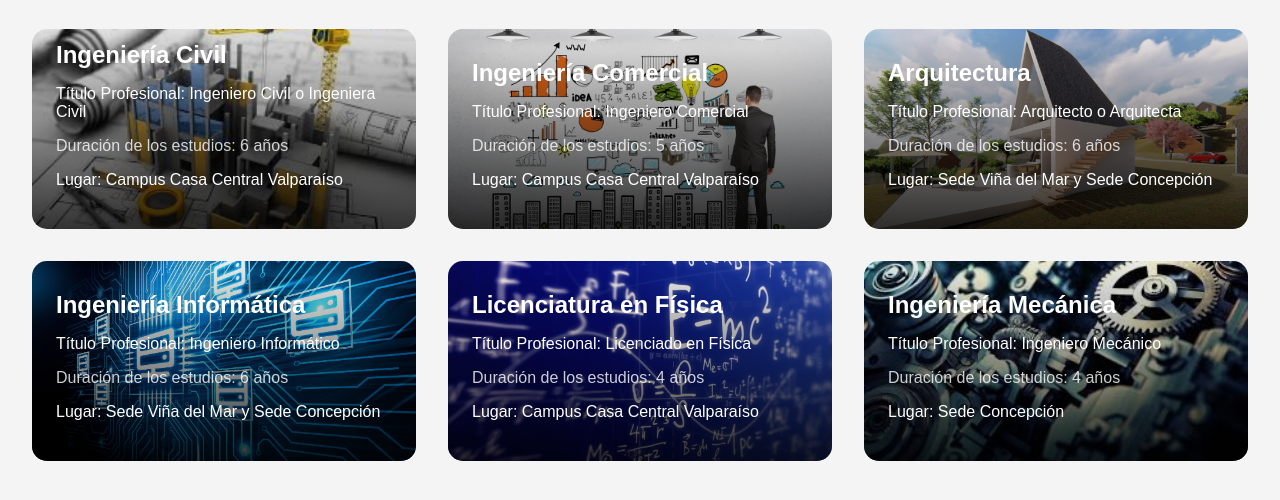
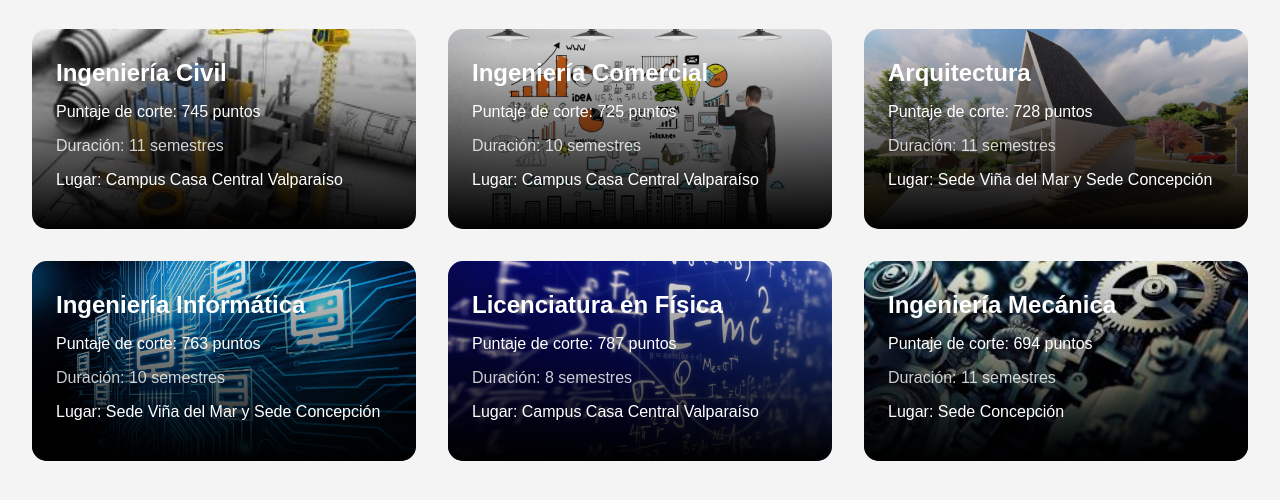
Before and after one commit to felosandoval/USMAdmissions, a React app: page /carreras in a window 1280 px wide. Shown: the part 184-684 px from the top of the page. Built offline with nearby package versions, Linux system fonts and the light colour scheme.

Commit message:
cambio de atributos de carreras

```diff
--- a/package.json
+++ b/package.json
@@ -11,7 +11,7 @@
     "react": "^17.0.2",
     "react-dom": "^17.0.2",
     "react-icons": "^4.12.0",
-    "react-router-dom": "^6.27.0"
+    "react-router-dom": "^6.28.0"
   },
   "devDependencies": {
     "@babel/core": "^7.15.0",
--- a/src/pages/CarrerasPage.jsx
+++ b/src/pages/CarrerasPage.jsx
@@ -7,48 +7,48 @@ const imagenes = require.context('../assets/carreras', false, /\.(png|jpe?g|svg)
 
 const carreras = [
     {   titulo: "Ingeniería Civil",
-        profesional: "Título Profesional: Ingeniero Civil o Ingeniera Civil",
-        duracion: "Duración de los estudios: 6 años",
+        profesional: "Puntaje de corte: 745 puntos",
+        duracion: "Duración: 11 semestres",
         lugar: "Lugar: Campus Casa Central Valparaíso",
 
         imagen: imagenes("./ingenieria_civil.jpg")
     },
 
     {   titulo: "Ingeniería Comercial",
-        profesional: "Título Profesional: Ingeniero Comercial",
-        duracion: "Duración de los estudios: 5 años",
+        profesional: "Puntaje de corte: 725 puntos",
+        duracion: "Duración: 10 semestres",
         lugar: "Lugar: Campus Casa Central Valparaíso",
 
         imagen: imagenes("./ingenieria-comercial.jpg")
     },
 
     {   titulo: "Arquitectura",
-        profesional: "Título Profesional: Arquitecto o Arquitecta",
-        duracion: "Duración de los estudios: 6 años",
+        profesional: "Puntaje de corte: 728 puntos",
+        duracion: "Duración: 11 semestres",
         lugar: "Lugar: Sede Viña del Mar y Sede Concepción",
 
         imagen: imagenes("./arquitectura.jpg")
     },
 
     {   titulo: "Ingeniería Informática",
-        profesional: "Título Profesional: Ingeniero Informático",
-        duracion: "Duración de los estudios: 6 años",
+        profesional: "Puntaje de corte: 763 puntos",
+        duracion: "Duración: 10 semestres",
         lugar: "Lugar: Sede Viña del Mar y Sede Concepción",
 
         imagen: imagenes("./ingeniería_informatica.jpg")
     },
 
     {   titulo: "Licenciatura en Física",
-        profesional: "Título Profesional: Licenciado en Física",
-        duracion: "Duración de los estudios: 4 años",
+        profesional: "Puntaje de corte: 787 puntos",
+        duracion: "Duración: 8 semestres",
         lugar: "Lugar: Campus Casa Central Valparaíso",
 
         imagen: imagenes("./fisica.jpg")
     },
 
     {   titulo: "Ingeniería Mecánica",
-        profesional: "Título Profesional: Ingeniero Mecánico",
-        duracion: "Duración de los estudios: 4 años",
+        profesional: "Puntaje de corte: 694 puntos",
+        duracion: "Duración: 11 semestres",
         lugar: "Lugar: Sede Concepción",
 
         imagen: imagenes("./mecanica.jpg")
--- a/src/stylesheets/pages/_carreras.scss
+++ b/src/stylesheets/pages/_carreras.scss
@@ -29,13 +29,14 @@ transition: transform 0.3s ease;
 }
 
 &__content {
+    font-size: 1rem;
     position: absolute;
     bottom: 0;
     left: 0;
     right: 0;
     padding: 1.5rem;
-    background: linear-gradient(to top, rgba(0,0,0,0.8), rgba(0,0,0,0));
-    color: white;
+    background: linear-gradient(to top, rgba(0, 0, 0, 20), rgba(0, 0, 0, 0));
+    color: rgb(255, 255, 255);
 }
 
 &__titulo {
```
Also changed, not shown: 1 other file.
